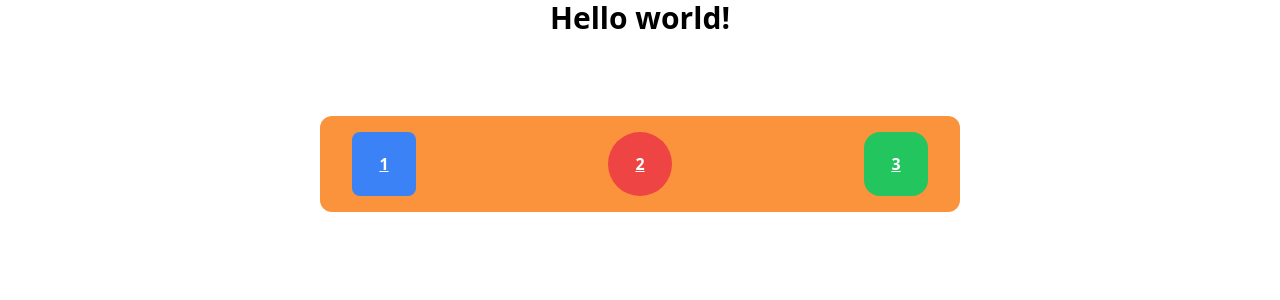
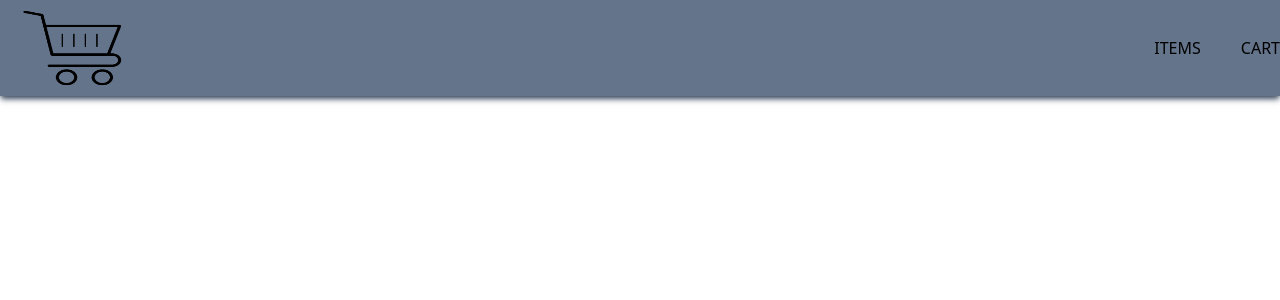
Before and after one commit to dzenankosuta/shopping-cart-app, a React (Create React App) app: page / in a window 1280 px wide. Shown: the top 300 px of the page. Built offline with nearby package versions, Linux system fonts and the light colour scheme.

Commit message:
Adding header to project

```diff
--- a/src/App.css
+++ b/src/App.css
@@ -1,4 +1,4 @@
-.App {
+/* .App {
   text-align: center;
 }
 
@@ -35,4 +35,4 @@
   to {
     transform: rotate(360deg);
   }
-}
+} */
--- a/src/App.js
+++ b/src/App.js
@@ -1,24 +1,26 @@
+import React from "react";
 import "./App.css";
+import { Routes, Route, Link, NavLink } from "react-router-dom";
 
 function App() {
   return (
     <>
       <div className="App">
-        <h1 className="text-3xl font-bold">Hello world!</h1>
-      </div>
-      <div className="flex justify-between items-center bg-orange-400 mt-20 mx-auto w-6/12 h-24 rounded-xl px-8">
-        <div className="flex justify-center items-center bg-blue-500 w-16 h-16 text-white font-bold underline rounded-lg">
-          1
-        </div>
-        <div className="flex justify-center items-center bg-red-500 w-16 h-16 text-white font-bold underline rounded-full">
-          2
-        </div>
-        <div className="flex justify-center items-center bg-green-500 w-16 h-16 text-white font-bold underline rounded-2xl">
-          3
-        </div>
-        {/* <button className="bg-blue-400 hover:bg-red-600 text-white py-2 px-4 rounded">
-          Button
-        </button> */}
+        <header class="w-full h-24 bg-slate-500 flex justify-end items-center gap-10 sticky top-0 shadow-md shadow-slate-600">
+          <NavLink>
+            <img
+              src={require("./images/logo.png")}
+              alt="Logo"
+              class="w-32 h-24 absolute left-3 top-0"
+            />
+          </NavLink>
+          <NavLink class="text-slate-200 text-3xl relative top-0 right-10">
+            ITEMS
+          </NavLink>
+          <NavLink class="text-slate-200 text-3xl relative top-0 right-10">
+            CART
+          </NavLink>
+        </header>
       </div>
     </>
   );
```
Also changed, not shown: src/images/logo.png (added).
